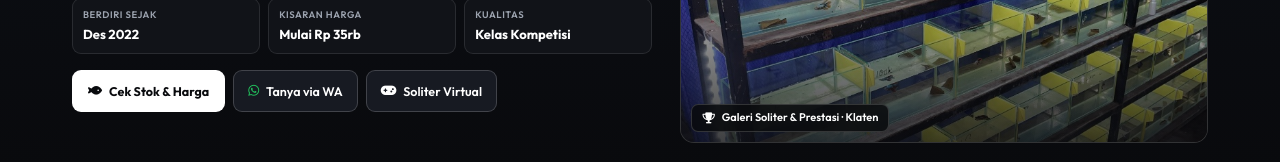
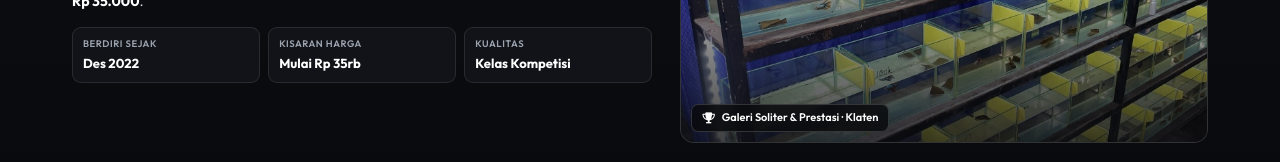
Before and after one commit to adityaa-z/cupangklaten, a Next.js app: page / in a window 1280 px wide. Shown: the part 352-514 px from the top of the page. Built offline with nearby package versions, Linux system fonts and the light colour scheme; no server answers; the database is empty.

Commit message:
Hapus deretan tombol CTA di hero agar tampilan lebih ringkas

```diff
--- a/src/components/StudioHero.js
+++ b/src/components/StudioHero.js
@@ -1,7 +1,6 @@
 'use client';
 
 import React from 'react';
-import Link from 'next/link';
 import '@/app/game/soliter.css';
 
 export default function StudioHero() {
@@ -58,27 +57,6 @@ export default function StudioHero() {
                 <strong className="ck-hero-metric-val">Kelas Kompetisi</strong>
               </div>
             </div>
-
-            {/* Clean Action Links */}
-            <div className="ck-hero-actions">
-              <Link href="/stok" className="ck-hero-btn-primary">
-                <i className="fas fa-fish" />
-                <span>Cek Stok & Harga</span>
-              </Link>
-              <a
-                href="https://wa.me/628992020444?text=Halo%20cans.betta%20cupangklaten,%20saya%20ingin%20tanya%20stok%20dan%20kisaran%20harga%20ikan"
-                target="_blank"
-                rel="noopener noreferrer"
-                className="ck-hero-btn-ghost"
-              >
-                <i className="fab fa-whatsapp" style={{ color: '#22c55e' }} />
-                <span>Tanya via WA</span>
-              </a>
-              <a href="#soliter-virtual" className="ck-hero-btn-ghost">
-                <i className="fas fa-gamepad" />
-                <span>Soliter Virtual</span>
-              </a>
-            </div>
           </div>
         </div>
       </div>
```
